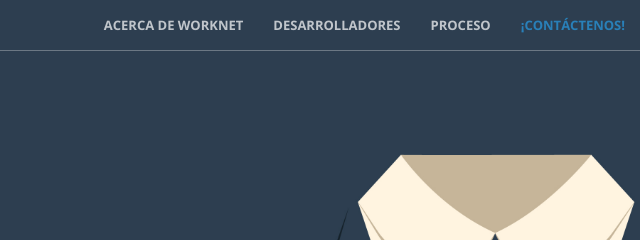
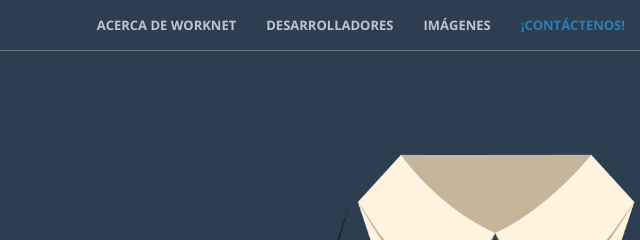
Before and after one commit to CarlosDubon/WorkNetWebPage, a plain HTML site: page index.html in a window 1280 px wide. Shown: the top 240 px of the page, 640-1280 px from the left. Drawn offline with nearby package versions, Linux system fonts and the light colour scheme.

Commit message:
:alien: :hankey: :nail_care:

```diff
--- a/index.html
+++ b/index.html
@@ -59,7 +59,7 @@
                         <a class="page-scroll" href="#services">Desarrolladores</a>
                     </li>
                     <li>
-                        <a class="page-scroll" href="#portfolio">Proceso</a>
+                        <a class="page-scroll" href="#portfolio">Imágenes</a>
                     </li>
                     <li>
                         <a class="page-scroll" href="#contact">¡Contáctenos!</a>
```
